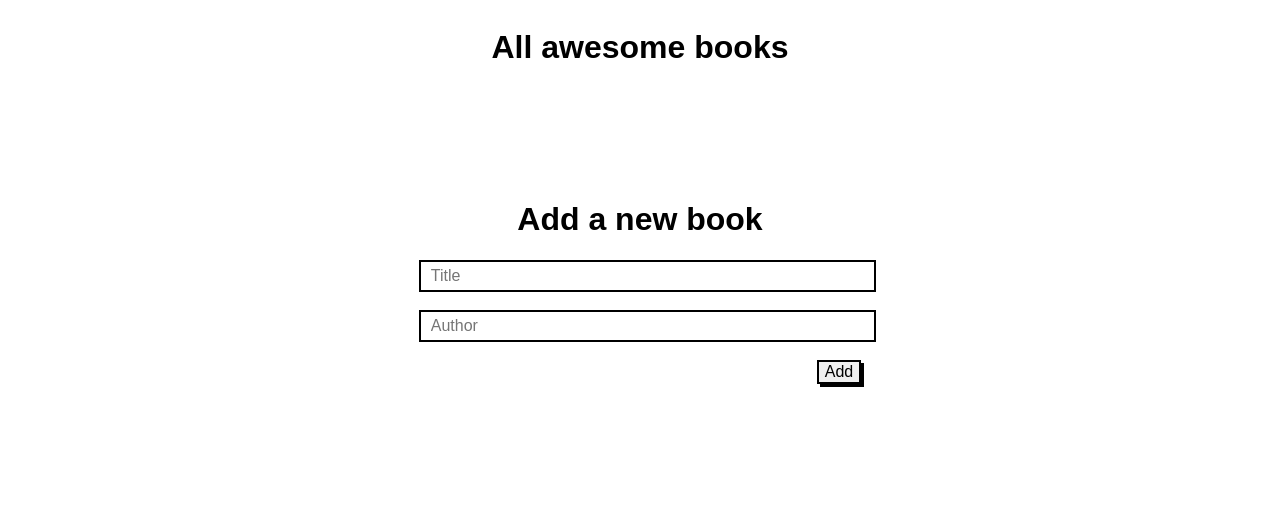
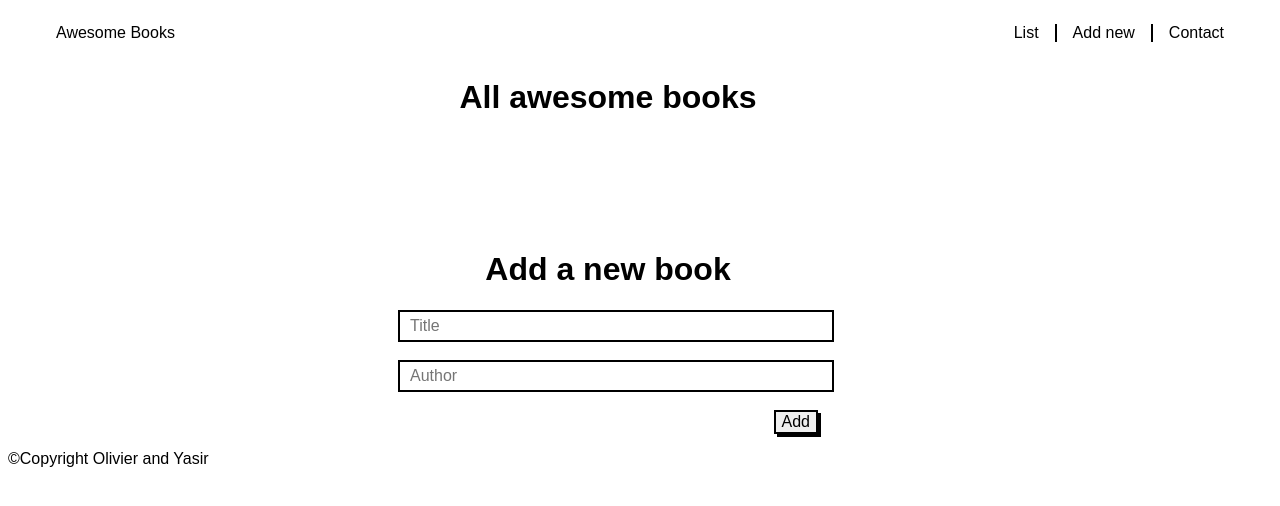
Before and after one commit to myaserkhan/Awesome-Books-App, a website: page index.html in a window 1280 px wide. Drawn offline with Linux system fonts and the light colour scheme; files that its build step writes are made by us from their sources; a web font is replaced by a local one.

Commit message:
Add navbar and footer

```diff
--- a/index.html
+++ b/index.html
@@ -5,11 +5,26 @@
     <meta http-equiv="X-UA-Compatible" content="IE=edge" />
     <meta name="viewport" content="width=device-width, initial-scale=1.0" />
     <link rel="stylesheet" href="style.css" />
-    <link href="//db.onlinewebfonts.com/c/ccfdf10ba24124f7c35e43827aec5344?family=NoyhRW01-Medium" rel="stylesheet" type="text/css"/>
+    <link
+      href="//db.onlinewebfonts.com/c/ccfdf10ba24124f7c35e43827aec5344?family=NoyhRW01-Medium"
+      rel="stylesheet"
+      type="text/css"
+    />
     <title>Awesome Books App</title>
   </head>
 
   <body>
+    <header>
+      <nav class="navbar">
+        <a>Awesome Books</a>
+        <ul id="nav-list">
+          <li id="link-list">List</li>
+          <li id="link-add">Add new</li>
+          <li id="link-contact">Contact</li>
+        </ul>
+      </nav>
+      <p class="date-time"></p>
+    </header>
     <div class="container" id="books">
       <h1 id="h1">All awesome books</h1>
       <ul id="lists"></ul>
@@ -36,7 +51,11 @@
         <button id="btn">Add</button>
       </form>
     </div>
-    <script src="Class.js"></script>
-    <script src="Class-2.js"></script>
+    <footer id="footer">
+      <p id="copyright">&copy;Copyright Olivier and Yasir</p>
+    </footer>
+    <script src="./js/class.js"></script>
+    <script src="./js/Class-2.js"></script>
+    <script src="./js/spa.js"></script>
   </body>
 </html>
--- a/style.css
+++ b/style.css
@@ -1,5 +1,6 @@
 * {
   font-family: NoyhRW01-Medium, sans-serif;
+  list-style: none;
 }
 
 .container ul {
@@ -59,3 +60,27 @@ button:hover {
 form h1 {
   text-align: center;
 }
+
+.navbar {
+  display: flex;
+  justify-content: space-between;
+  align-items: center;
+  padding: 0 3rem;
+}
+
+.navbar ul {
+  display: flex;
+  flex-direction: row;
+  gap: 1rem;
+}
+
+.navbar ul li:nth-child(2) {
+  border-right: 2px solid black;
+  border-left: 2px solid black;
+  padding: 0 1rem;
+}
+
+.date-time {
+  float: right;
+  padding: 0 2rem;
+}
```
